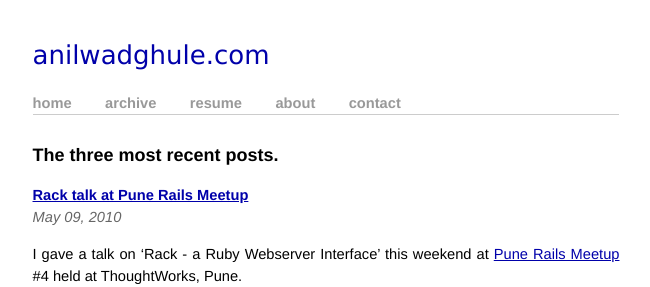
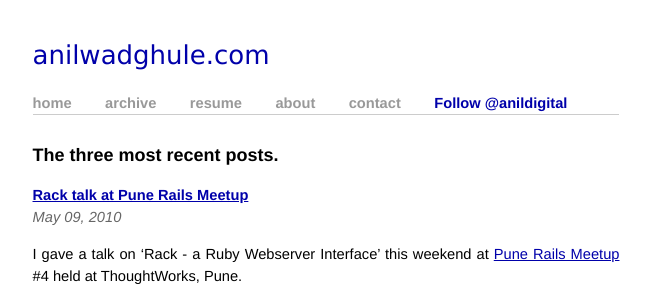
Before and after one commit to anildigital/anildigital.github.io, a Jekyll site: the page built from index.html, in a window 1280 px wide. Shown: the top 287 px of the page, without its empty margins (314-964 px from the left). Built offline with Jekyll 4.4.1, drawn with Linux system fonts in a browser that asks for light colours; Markdown is read by kramdown in place of the engine named in the settings; comment, search, counter and statistics services are not loaded.

Commit message:
Add Twitter follow button

```diff
--- a/_layouts/default.html
+++ b/_layouts/default.html
@@ -17,11 +17,16 @@
 	<div class="site">
 		<div class="header">
 			<h1><a href="/">anilwadghule.com</a> </h1>
+
+
+
 			<a class="extra" href="/">home</a>
 			<a class="extra" href="/archive.html">archive</a>
-                        <a class="extra" href="/resume.html">resume</a>
+      <a class="extra" href="/resume.html">resume</a>
 			<a class="extra" href="/about.html">about</a>
 			<a class="extra" href="/contact.html">contact</a>
+			<a href="https://twitter.com/anildigital" class="twitter-follow-button" data-show-count="false">Follow @anildigital</a>
+			<script>!function(d,s,id){var js,fjs=d.getElementsByTagName(s)[0];if(!d.getElementById(id)){js=d.createElement(s);js.id=id;js.src="//platform.twitter.com/widgets.js";fjs.parentNode.insertBefore(js,fjs);}}(document,"script","twitter-wjs");</script>
 		</div>
 
 		{{ content }}
```
